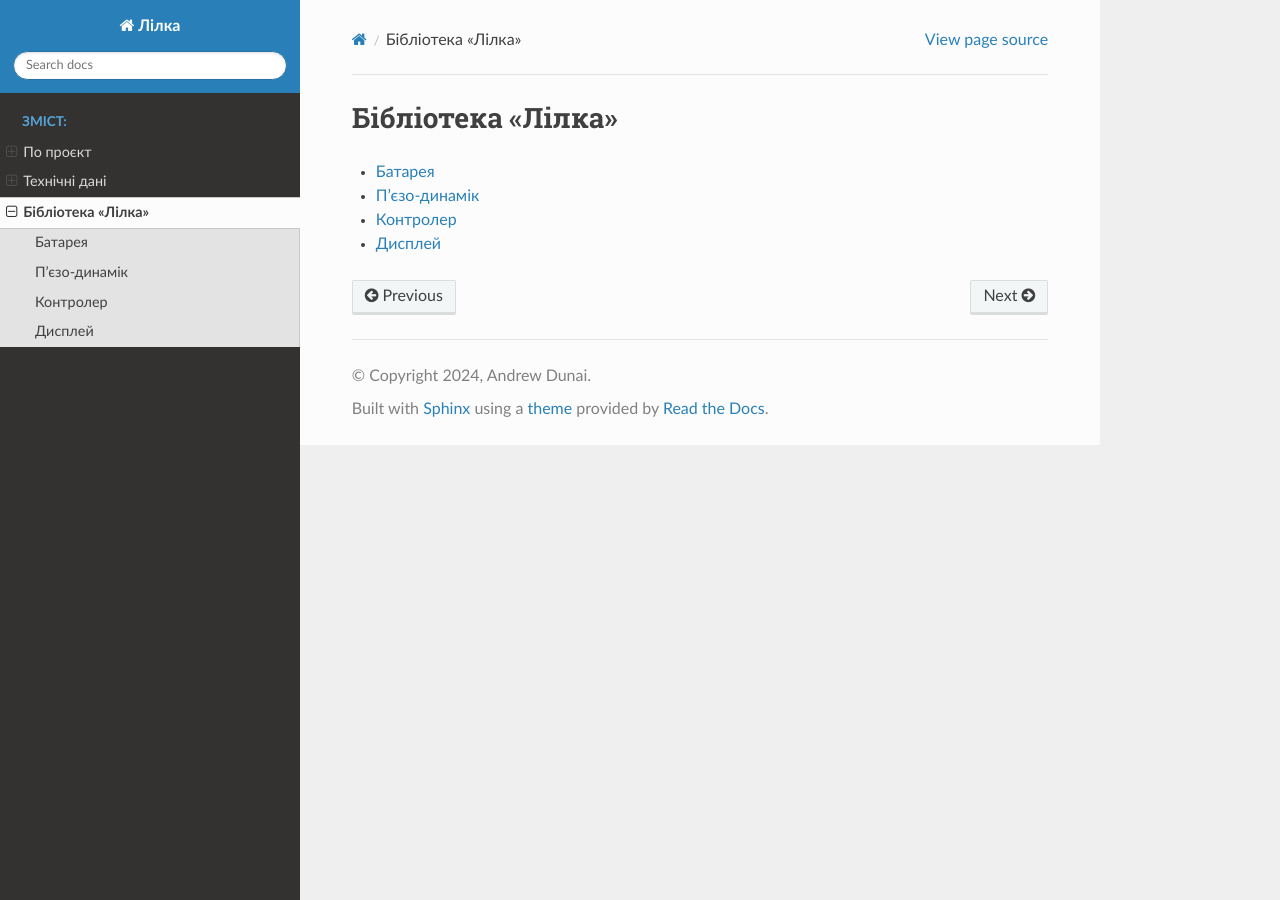
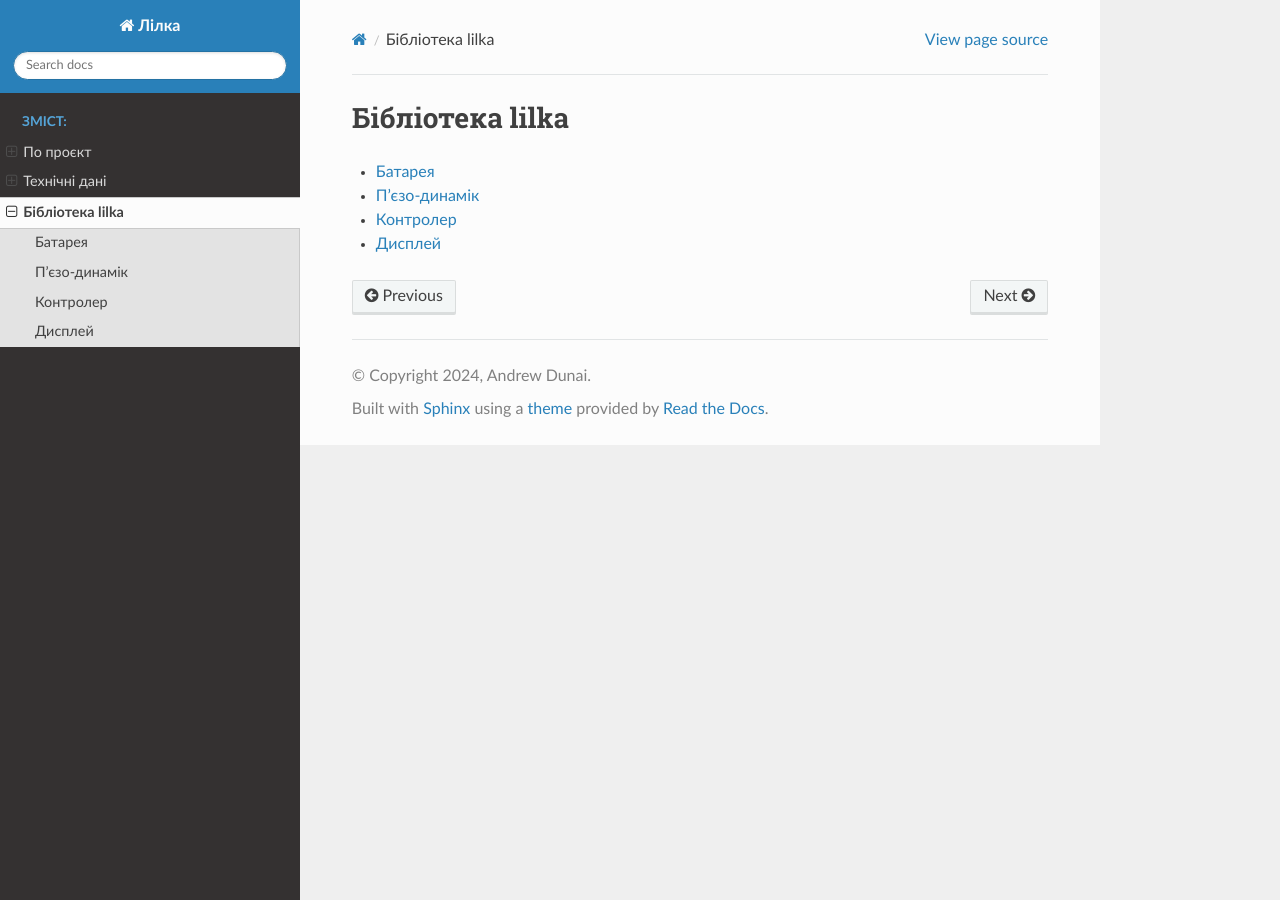
Before and after one commit to and3rson/lilka, a Sphinx documentation site: the page built from docs/library/index.rst, in a window 1280 px wide. Built offline with Sphinx 7.4.7 and the Read the Docs theme 2.0.0, drawn with Linux system fonts in a browser that asks for light colours.

```diff
--- a/docs/library/index.rst
+++ b/docs/library/index.rst
@@ -1,5 +1,5 @@
-Бібліотека "Лілка"
-==================
+Бібліотека lilka
+================
 
 .. toctree::
     :maxdepth: 1
```
Also changed, not shown: README.md (+1 -1 lines), 1 other file.
